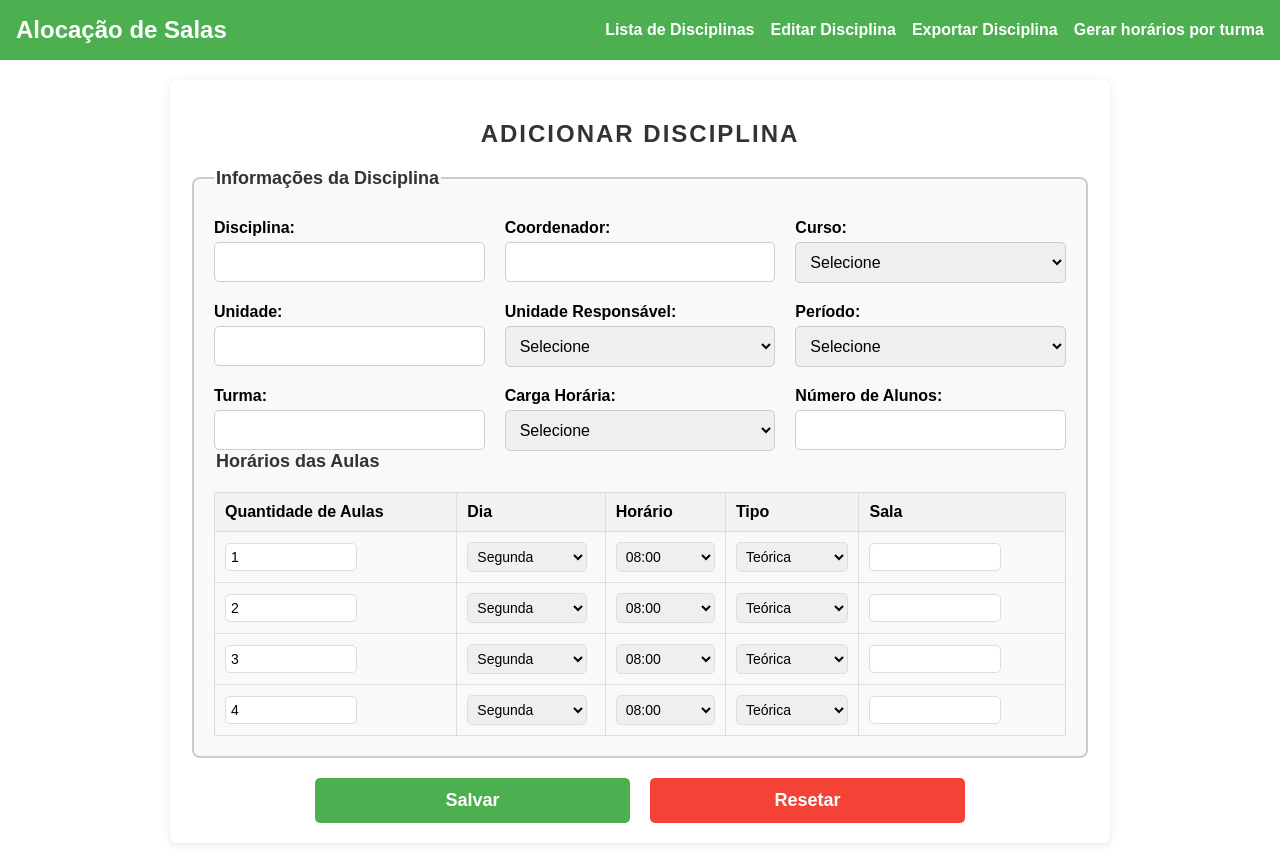
After one commit to rennan-dev/alocacao_de_salas, a Python web app: template app/templates/adicionar_disciplina.html in a window 1280 px wide. The commit adds this page. Run offline with Jinja, Linux system fonts and the light colour scheme; the template is opened without the code that fills it, so the values that code supplies are empty.

Commit message:
feat: página de adicionar disciplina foi adicionada

```diff
--- a/app/static/css/style.css
+++ b/app/static/css/style.css
@@ -44,9 +44,13 @@ nav a:hover {
 }
 
 .search h2 {
-  margin-bottom: 1rem;
-  font-size: 1.25rem;
   text-align: center;
+  color: #333;
+  margin-bottom: 20px;
+  font-size: 24px;
+  font-weight: bold;
+  text-transform: uppercase;
+  letter-spacing: 2px;
 }
 
 /* Estilo para o fieldset */
@@ -149,3 +153,141 @@ nav a:hover {
 .disciplinas a:hover {
   text-decoration: underline;
 }
+
+/* Estilo do formulário "Adicionar Disciplina" */
+.adicionar-disciplina-form {
+  max-width: 900px;
+  margin: 20px auto;
+  padding: 20px;
+  background-color: white;
+  box-shadow: 0 2px 10px rgba(0, 0, 0, 0.1);
+  border-radius: 8px;
+}
+
+.adicionar-disciplina-form h2 {
+  text-align: center;
+  color: #333;
+  margin-bottom: 20px;
+  font-size: 24px;
+  font-weight: bold;
+  text-transform: uppercase;
+  letter-spacing: 2px;
+}
+
+/* Estilo dos botões */
+.adicionar-disciplina-form .form-buttons {
+  display: flex;
+  justify-content: center;
+  margin-top: 20px;
+  gap: 20px;
+}
+
+.adicionar-disciplina-form .form-buttons button {
+  padding: 12px 25px;
+  font-size: 18px;
+  border: none;
+  cursor: pointer;
+  border-radius: 5px;
+  width: 35%;
+  align-items: center;
+  transition: background-color 0.3s;
+  font-weight: bold;
+}
+
+.adicionar-disciplina-form .form-buttons button[type="submit"] {
+  background-color: #4CAF50;
+  color: white;
+}
+
+.adicionar-disciplina-form .form-buttons button[type="reset"] {
+  background-color: #f44336;
+  color: white;
+}
+
+.adicionar-disciplina-form .form-buttons button:hover {
+  opacity: 0.9;
+}
+
+/* Estilo do fieldset */
+.adicionar-disciplina-form fieldset {
+  border: 2px solid #ccc;
+  padding: 20px;
+  border-radius: 8px;
+  background-color: #f9f9f9;
+}
+
+.adicionar-disciplina-form legend {
+  font-weight: bold;
+  font-size: 18px;
+  margin-bottom: 10px;
+  color: #333;
+}
+
+/* Estilo da grid do formulário */
+.adicionar-disciplina-form .form-grid {
+  display: grid;
+  grid-template-columns: repeat(auto-fill, minmax(250px, 1fr));
+  gap: 20px;
+}
+
+.adicionar-disciplina-form .form-grid div {
+  display: flex;
+  flex-direction: column;
+}
+
+.adicionar-disciplina-form label {
+  font-weight: bold;
+  margin-bottom: 5px;
+}
+
+.adicionar-disciplina-form input,
+.adicionar-disciplina-form select {
+  padding: 10px;
+  font-size: 16px;
+  border: 1px solid #ccc;
+  border-radius: 5px;
+  outline: none;
+}
+
+.adicionar-disciplina-form input:focus,
+.adicionar-disciplina-form select:focus {
+  border-color: #4CAF50;
+}
+
+/* Estilo da tabela */
+.adicionar-disciplina-form table {
+  width: 100%;
+  border-collapse: collapse;
+  margin-top: 20px;
+}
+
+.adicionar-disciplina-form table th,
+.adicionar-disciplina-form table td {
+  padding: 10px;
+  text-align: left;
+  border: 1px solid #ddd;
+}
+
+.adicionar-disciplina-form table th {
+  background-color: #f2f2f2;
+}
+
+.adicionar-disciplina-form table td input,
+.adicionar-disciplina-form table td select {
+  width: 100%;
+  padding: 5px;
+  font-size: 14px;
+  border-radius: 5px;
+  border: 1px solid #ddd;
+}
+
+.adicionar-disciplina-form table td input[type="number"],
+.adicionar-disciplina-form table td select {
+  max-width: 120px;
+}
+
+@media screen and (max-width: 768px) {
+  .adicionar-disciplina-form .form-grid {
+      grid-template-columns: 1fr;
+  }
+}
--- /dev/null
+++ b/app/templates/adicionar_disciplina.html
@@ -0,0 +1,189 @@
+<!DOCTYPE html>
+<html lang="pt-br">
+<head>
+    <meta charset="UTF-8">
+    <meta name="viewport" content="width=device-width, initial-scale=1.0">
+    <title>Gerenciamento de Disciplinas</title>
+    <link rel="stylesheet" href="../static/css/style.css">
+</head>
+<body>
+    <header>
+        <div class="logo">Alocação de Salas</div>
+        <nav>
+            <a href="./visualizar_disciplina.html">Lista de Disciplinas</a>
+            <a href="#editar">Editar Disciplina</a>
+            <a href="#exportar">Exportar Disciplina</a>
+            <a href="#gerar">Gerar horários por turma</a>
+        </nav>
+    </header>
+
+    <main>
+        <section id="adicionar" class="adicionar-disciplina-form">
+            <h2>Adicionar Disciplina</h2>
+            <form action="./visualizar_disciplina.html" method="post">
+                <fieldset>
+                    <legend>Informações da Disciplina</legend>
+                    <div class="form-grid">
+                        <div>
+                            <label for="disciplina">Disciplina:</label>
+                            <input type="text" id="disciplina" name="disciplina" required>
+                        </div>
+                        <div>
+                            <label for="coordenador">Coordenador:</label>
+                            <input type="text" id="coordenador" name="coordenador" required>
+                        </div>
+                        <div>
+                            <label for="curso">Curso:</label>
+                            <select id="curso" name="curso" required>
+                                <option value="">Selecione</option>
+                                <option value="curso1">Curso 1</option>
+                                <option value="curso2">Curso 2</option>
+                            </select>
+                        </div>
+                        <div>
+                            <label for="unidade">Unidade:</label>
+                            <input type="text" id="unidade" name="unidade" required>
+                        </div>
+                        <div>
+                            <label for="unidade_responsavel">Unidade Responsável:</label>
+                            <select id="unidade_responsavel" name="unidade_responsavel" required>
+                                <option value="">Selecione</option>
+                                <option value="unidade1">Unidade 1</option>
+                                <option value="unidade2">Unidade 2</option>
+                            </select>
+                        </div>
+                        <div>
+                            <label for="periodo">Período:</label>
+                            <select id="periodo" name="periodo" required>
+                                <option value="">Selecione</option>
+                                <option value="2024.1">2024.1</option>
+                                <option value="2024.2">2024.2</option>
+                            </select>
+                        </div>
+                        <div>
+                            <label for="turma">Turma:</label>
+                            <input type="text" id="turma" name="turma" required>
+                        </div>
+                        <div>
+                            <label for="carga_horaria">Carga Horária:</label>
+                            <select id="carga_horaria" name="carga_horaria" required>
+                                <option value="">Selecione</option>
+                                <option value="20">20</option>
+                                <option value="40">40</option>
+                                <option value="60">60</option>
+                            </select>
+                        </div>
+                        <div>
+                            <label for="numero_alunos">Número de Alunos:</label>
+                            <input type="number" id="numero_alunos" name="numero_alunos" min="1" required>
+                        </div>
+                    </div>
+
+                    <legend>Horários das Aulas</legend>
+                    <table>
+                        <thead>
+                            <tr>
+                                <th>Quantidade de Aulas</th>
+                                <th>Dia</th>
+                                <th>Horário</th>
+                                <th>Tipo</th>
+                                <th>Sala</th>
+                            </tr>
+                        </thead>
+                        <tbody>
+                            <tr>
+                                <td><input type="number" name="quantidade_aulas[]" value="1" min="1" required></td>
+                                <td><select name="dia[]">
+                                    <option value="Segunda">Segunda</option>
+                                    <option value="Terça">Terça</option>
+                                    <option value="Quarta">Quarta</option>
+                                    <option value="Quinta">Quinta</option>
+                                    <option value="Sexta">Sexta</option>
+                                </select></td>
+                                <td><select name="horario[]">
+                                    <option value="08:00">08:00</option>
+                                    <option value="10:00">10:00</option>
+                                    <option value="14:00">14:00</option>
+                                    <option value="16:00">16:00</option>
+                                </select></td>
+                                <td><select name="tipo[]">
+                                    <option value="Teórica">Teórica</option>
+                                    <option value="Prática">Prática</option>
+                                </select></td>
+                                <td><input type="number" name="sala[]" required></td>
+                            </tr>
+                            <tr>
+                                <td><input type="number" name="quantidade_aulas[]" value="2" min="1" required></td>
+                                <td><select name="dia[]">
+                                    <option value="Segunda">Segunda</option>
+                                    <option value="Terça">Terça</option>
+                                    <option value="Quarta">Quarta</option>
+                                    <option value="Quinta">Quinta</option>
+                                    <option value="Sexta">Sexta</option>
+                                </select></td>
+                                <td><select name="horario[]">
+                                    <option value="08:00">08:00</option>
+                                    <option value="10:00">10:00</option>
+                                    <option value="14:00">14:00</option>
+                                    <option value="16:00">16:00</option>
+                                </select></td>
+                                <td><select name="tipo[]">
+                                    <option value="Teórica">Teórica</option>
+                                    <option value="Prática">Prática</option>
+                                </select></td>
+                                <td><input type="number" name="sala[]" required></td>
+                            </tr>
+                            <tr>
+                                <td><input type="number" name="quantidade_aulas[]" value="3" min="1" required></td>
+                                <td><select name="dia[]">
+                                    <option value="Segunda">Segunda</option>
+                                    <option value="Terça">Terça</option>
+                                    <option value="Quarta">Quarta</option>
+                                    <option value="Quinta">Quinta</option>
+                                    <option value="Sexta">Sexta</option>
+                                </select></td>
+                                <td><select name="horario[]">
+                                    <option value="08:00">08:00</option>
+                                    <option value="10:00">10:00</option>
+                                    <option value="14:00">14:00</option>
+                                    <option value="16:00">16:00</option>
+                                </select></td>
+                                <td><select name="tipo[]">
+                                    <option value="Teórica">Teórica</option>
+                                    <option value="Prática">Prática</option>
+                                </select></td>
+                                <td><input type="number" name="sala[]" required></td>
+                            </tr>
+                            <tr>
+                                <td><input type="number" name="quantidade_aulas[]" value="4" min="1" required></td>
+                                <td><select name="dia[]">
+                                    <option value="Segunda">Segunda</option>
+                                    <option value="Terça">Terça</option>
+                                    <option value="Quarta">Quarta</option>
+                                    <option value="Quinta">Quinta</option>
+                                    <option value="Sexta">Sexta</option>
+                                </select></td>
+                                <td><select name="horario[]">
+                                    <option value="08:00">08:00</option>
+                                    <option value="10:00">10:00</option>
+                                    <option value="14:00">14:00</option>
+                                    <option value="16:00">16:00</option>
+                                </select></td>
+                                <td><select name="tipo[]">
+                                    <option value="Teórica">Teórica</option>
+                                    <option value="Prática">Prática</option>
+                                </select></td>
+                                <td><input type="number" name="sala[]" required></td>
+                            </tr>
+                        </tbody>
+                    </table>
+                </fieldset>
+                <div class="form-buttons">
+                    <button type="submit">Salvar</button>
+                    <button type="reset">Resetar</button>
+                </div>
+            </form>
+        </section>
+    </main>
+</body>
+</html>
--- a/app/templates/visualizar_disciplina.html
+++ b/app/templates/visualizar_disciplina.html
@@ -1,5 +1,5 @@
 <!DOCTYPE html>
-<html lang="en">
+<html lang="pt-br">
 <head>
     <meta charset="UTF-8">
     <meta name="viewport" content="width=device-width, initial-scale=1.0">
@@ -10,7 +10,7 @@
     <header>
         <div class="logo">Alocação de Salas</div>
         <nav>
-            <a href="#adicionar">Adicionar Disciplina</a>
+            <a href="./adicionar_disciplina.html">Adicionar Disciplina</a>
             <a href="#editar">Editar Disciplina</a>
             <a href="#exportar">Exportar Disciplina</a>
             <a href="#gerar">Gerar horários por turma</a>
```
